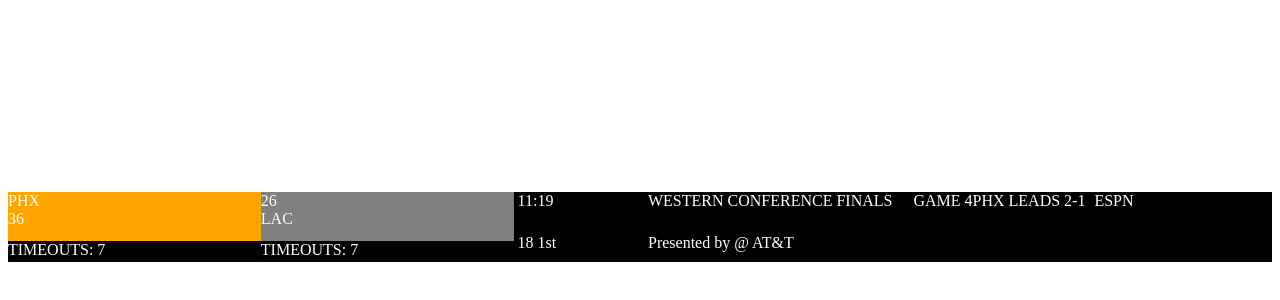
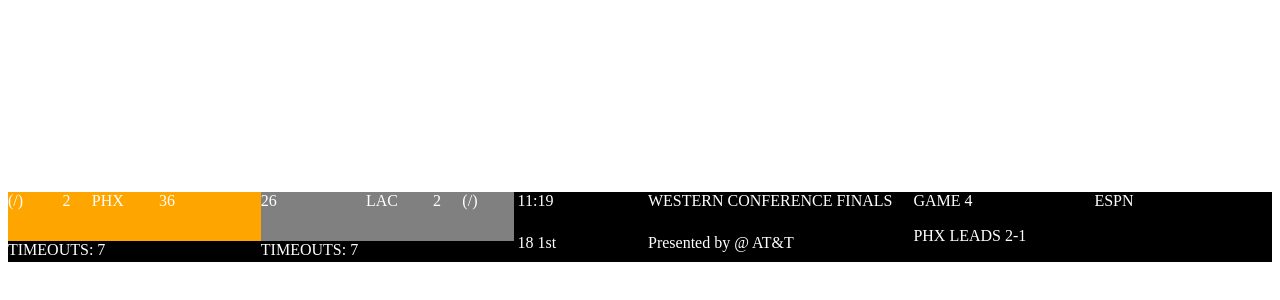
Before and after one commit to TaliSofiMato/scoreboard, a plain HTML site: page index.html in a window 1280 px wide. Shown: the part 496-796 px from the top of the page. Drawn offline with Linux system fonts and the light colour scheme.

Commit message:
spaced scores and aligned coontext correctly

```diff
--- a/index.html
+++ b/index.html
@@ -1,9 +1,12 @@
  <link rel="stylesheet" href="style.css" >
 
  <div class="bar">
+
   <div class="main-item scores">
     <div class="score score-left">
       <div class="top-of-score">
+        <div class="logoleft">(/)</div>
+        <div class="rankleft">2</div>
         <div class="textleft">PHX</div>
         <div class="scoreleft">36</div>
       </div>
@@ -13,10 +16,13 @@
       <div class="top-of-score">
         <div class="scoreright">26 </div>
         <div class="textright">LAC</div>
+        <div class="rankleft">2</div>
+        <div class="logoleft">(/)</div>
       </div>
       <div class="bottom-of-score">TIMEOUTS: 7</div>
     </div>
   </div>
+
   <div class="main-item time">
     <div class="top-of-time">11:19</div>
     <div class="bottom-of-time">
@@ -38,4 +44,3 @@
 
   <div class="main-item station-logo">ESPN</div>
 </div>
-<!-- <div class="bar2"> <div>Hello Roman </div> </div> -->
--- a/style.css
+++ b/style.css
@@ -9,11 +9,9 @@
   height: 70px;
   background-color: black;
 }
-/* .bar2 div {
-color: pink;
-} */
 
-.bar div {
+
+body {
     color: white;
   }
 
@@ -26,6 +24,8 @@ color: pink;
 .scores {
   width: 40%;
   height: 100%;
+
+
 }
 
 .score {
@@ -45,6 +45,34 @@ color: pink;
 .top-of-score {
   height: 70%;
 }
+.top-of-score div{
+    display: inline-block;
+}
+.logoleft {
+width: 20%;
+}
+.rankleft {
+width: 10%;
+}
+.textleft{
+width: 25%;
+}
+.scoreleft {
+    width: 40%;
+}
+
+.scoreright{
+    width: 40%;
+}
+.textright {
+    width: 25%;
+}
+.rankright{
+    width: 10%;
+}
+.logoright{
+    width: 20%;
+}
 
 .bottom-of-score {
   height: 30%;
@@ -55,15 +83,6 @@ color: pink;
   height: 100%;
   width: 10%;
 }
-
-.context {
-  width: 35%;
-}
-
-.station-logo {
-  width: 10%;
-}
-
 .top-of-time {
     height: 60%;
   }
@@ -74,6 +93,10 @@ color: pink;
 
   .bottom-of-time div {
     display: inline-block;
+  }
+
+.context {
+  width: 35%;
 }
 
 .context div {
@@ -93,7 +116,8 @@ color: pink;
 }
 
 .right-of-context {
-  width: 40%;
+  width: 35%;
+display: block;
 }
 
 .top-of-right-context {
@@ -103,3 +127,7 @@ color: pink;
 .bottom-of-right-context {
   height: 50%;
 }
+
+.station-logo {
+    width: 10%;
+  }
```
Lines whose indentation alone changed are shown as unchanged.
